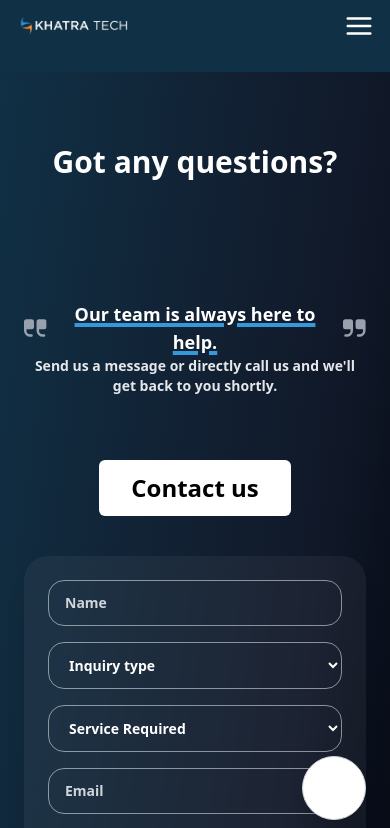
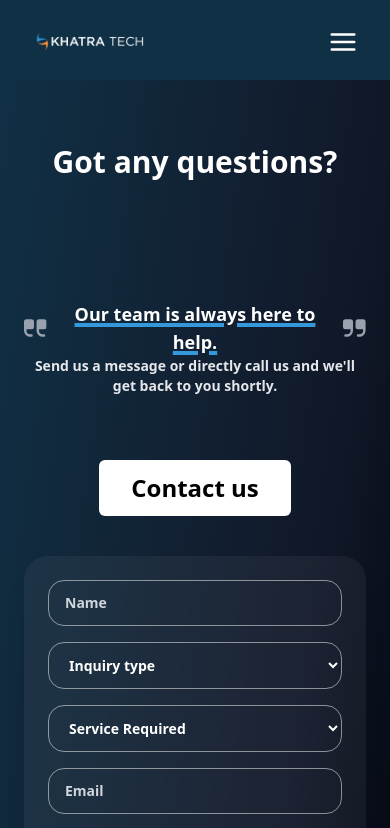
Before and after one commit to ranjitadh/GurkhaLabs, a Next.js app: page /contact in a window 390 px wide. Shown: the top 828 px of the page. Built offline with nearby package versions, Linux system fonts and the light colour scheme.

Commit message:
remove chatbot and fix navbar

```diff
--- a/src/app/layout.tsx
+++ b/src/app/layout.tsx
@@ -124,7 +124,7 @@ export default function RootLayout({
         {/* </VantaNetBackground> */}
 
 
-       <ChatBotWrapper />
+       {/* <ChatBotWrapper /> */}
       </body>
 
 
--- a/src/components/ui/Navbar.tsx
+++ b/src/components/ui/Navbar.tsx
@@ -43,13 +43,13 @@ const Navbar: React.FC = () => {
     scrolled: {
       backgroundColor: "rgba(16,48,69,0.95)",
       backdropFilter: "blur(10px)",
-      height: "56px", // smaller navbar
+      height: "64px", // Increased height for scrolled state
       boxShadow: "0 4px 20px rgba(0,0,0,0.3)",
       transition: { duration: 0.4, ease: "easeInOut" },
     },
     top: {
       backgroundColor: "rgba(16,48,69,1)",
-      height: "72px", // taller navbar at top
+      height: "80px", // Increased height for top state
       boxShadow: "none",
       transition: { duration: 0.4, ease: "easeInOut" },
     },
@@ -62,7 +62,7 @@ const Navbar: React.FC = () => {
       animate="visible"
       whileInView={scrolled ? "scrolled" : "top"}
       viewport={{ once: false }}
-      className="fixed top-0  left-0 w-full z-50"
+      className="fixed top-0 left-0 p-4 w-full z-50"
     >
       <div className="max-w-screen-xl mx-auto px-4 sm:px-6 lg:px-8">
         <div className="flex justify-between items-center h-full">
@@ -83,7 +83,7 @@ const Navbar: React.FC = () => {
 
           {/* Desktop Nav Links with staggered animation */}
           <motion.div
-            className="hidden md:flex space-x-8 font-bold text-lg ml-10"
+            className="hidden md:flex space-x-8 font-bold text-lg ml-10 items-center"
             initial={{ opacity: 0, y: -20 }}
             animate={{ opacity: 1, y: 0 }}
             transition={{ staggerChildren: 0.1, delayChildren: 0.2 }}
```
